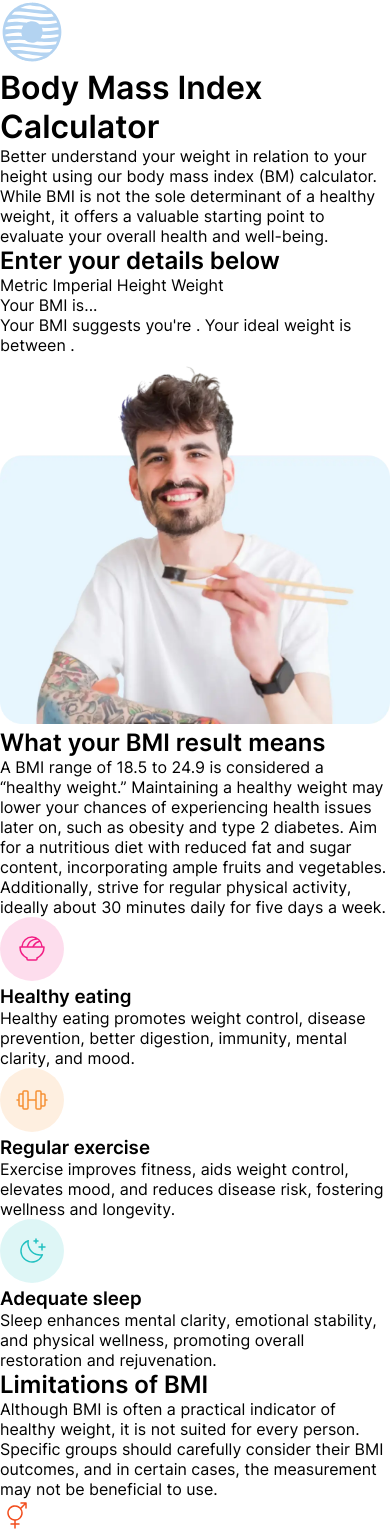
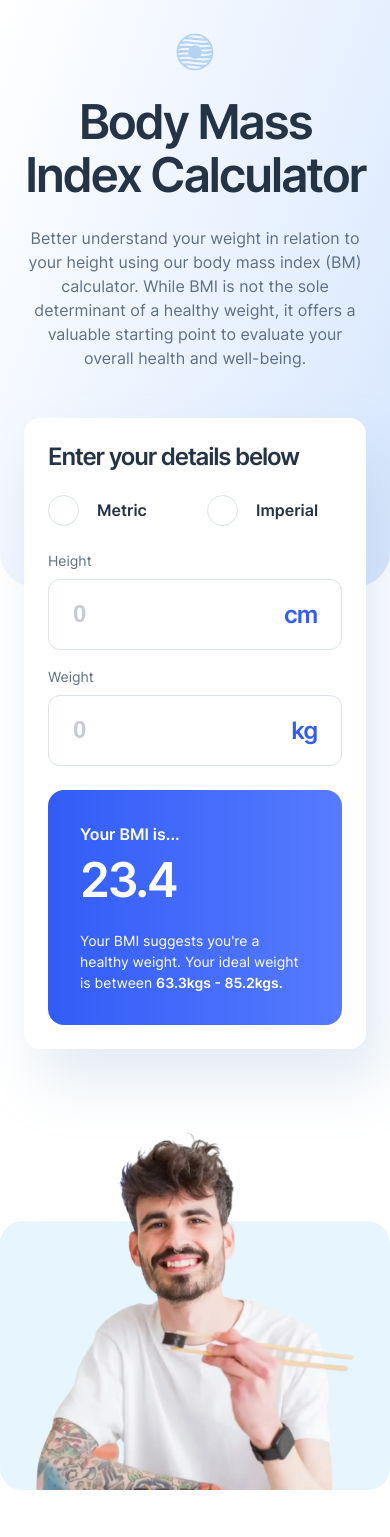
Before and after one commit to mihalymarcell86/bmi-calculator, a React (Vite) app: page / in a window 390 px wide. Shown: the top 1537 px of the page. Built offline with nearby package versions, Linux system fonts and the light colour scheme.

Commit message:
mobile layout

```diff
--- a/src/App.jsx
+++ b/src/App.jsx
@@ -9,103 +9,136 @@ import icon_muscle from "./assets/images/icon-muscle.svg";
 import icon_pregnancy from "./assets/images/icon-pregnancy.svg";
 import icon_race from "./assets/images/icon-race.svg";
 
+import style from "../src/styles/App.module.scss";
+
+import Form from "./assets/components/Form";
+
 function App() {
   return (
     <>
-      <header>
-        <img src={logo} alt="logo" />
-      </header>
-      <main>
-        <h1>Body Mass Index Calculator</h1>{" "}
-        <p>
+      <header className={style.header}>
+        <img src={logo} alt="logo" className={style["header-logo"]} />
+        <h1 className={`heading-xl ${style["header-heading"]}`}>
+          Body Mass Index Calculator
+        </h1>
+        <p className="text-m">
           Better understand your weight in relation to your height using our
           body mass index (BM) calculator. While BMI is not the sole determinant
           of a healthy weight, it offers a valuable starting point to evaluate
           your overall health and well-being.
         </p>
+      </header>
+      <main>
+        <Form />
         <div>
-          <h2>Enter your details below</h2>{" "}
-          <form>Metric Imperial Height Weight </form>
-          <div>
-            <div>
-              <p>Your BMI is...</p>
-              <output>{/* <!-- add score --> */}</output>
-            </div>
-            <div>
-              Your BMI suggests you&apos;re {/* <!-- add classification -->*/}.
-              Your ideal weight is between {/* <!-- add range --> */}.
-            </div>
-          </div>
-        </div>
-        <section>
-          <img src={image} alt="a man eating sushi" />
-          <h2>What your BMI result means</h2>
-          <p>
-            A BMI range of 18.5 to 24.9 is considered a <q>healthy weight.</q>{" "}
-            Maintaining a healthy weight may lower your chances of experiencing
-            health issues later on, such as obesity and type 2 diabetes. Aim for
-            a nutritious diet with reduced fat and sugar content, incorporating
-            ample fruits and vegetables. Additionally, strive for regular
-            physical activity, ideally about 30 minutes daily for five days a
-            week.
+          <img src={image} alt="a man eating sushi" className={style.image} />
+          <section className={style["section-meaning"]}>
+            <h2 className={`heading-l bold ${style.subheading}`}>
+              What your BMI result means
+            </h2>
+            <p className="text-m">
+              A BMI range of 18.5 to 24.9 is considered a &#39;healthy
+              weight.&#39; Maintaining a healthy weight may lower your chances
+              of experiencing health issues later on, such as obesity and type 2
+              diabetes. Aim for a nutritious diet with reduced fat and sugar
+              content, incorporating ample fruits and vegetables. Additionally,
+              strive for regular physical activity, ideally about 30 minutes
+              daily for five days a week.
             </p>
           </section>
-        <section>
+        </div>
+        <section className={style["section-factors"]}>
+          <div className={style.factor}>
             <img src={icon_eating} alt="" />
-          <h3>Healthy eating</h3>
-          <p>
+            <h3 className="heading-m">Healthy eating</h3>
+            <p className="text-m">
               Healthy eating promotes weight control, disease prevention, better
               digestion, immunity, mental clarity, and mood.
             </p>
+          </div>
+          <div className={style.factor}>
             <img src={icon_exercise} alt="" />
-          <h3>Regular exercise</h3>
-          <p>
+            <h3 className="heading-m">Regular exercise</h3>
+            <p className="text-m">
               Exercise improves fitness, aids weight control, elevates mood, and
               reduces disease risk, fostering wellness and longevity.
             </p>
+          </div>
+          <div className={style.factor}>
             <img src={icon_sleep} alt="" />
-          <h3>Adequate sleep</h3>
-          <p>
+            <h3 className="heading-m">Adequate sleep</h3>
+            <p className="text-m">
               Sleep enhances mental clarity, emotional stability, and physical
               wellness, promoting overall restoration and rejuvenation.
             </p>
+          </div>
         </section>
-        <section>
-          <h2>Limitations of BMI</h2>
-          <p>
-            Although BMI is often a practical indicator of healthy weight, it is
-            not suited for every person. Specific groups should carefully
+        <section className={style["section-limitations"]}>
+          <div className={style["limitations-intro"]}>
+            <h2 className={`heading-l ${style.subheading}`}>
+              Limitations of BMI
+            </h2>
+            <p className="text-m">
+              Although BMI is often a practical indicator of healthy weight, it
+              is not suited for every person. Specific groups should carefully
               consider their BMI outcomes, and in certain cases, the measurement
               may not be beneficial to use.
             </p>
+          </div>
+          <div className={style["limitations-list"]}>
+            <div className={style["limitation-card"]}>
               <div>
                 <img src={icon_gender} alt="" />
-            <h3>Gender</h3>The development and body fat composition of girls and
-            boys vary with age. Consequently, a child&apos;s age and gender are
+                <h3 className="heading-s">Gender</h3>
+              </div>
+              <p className="text-m">
+                The development and body fat composition of girls and boys vary
+                with age. Consequently, a child&apos;s age and gender are
                 considered when evaluating their BMI.
+              </p>
             </div>
+            <div className={style["limitation-card"]}>
               <div>
                 <img src={icon_age} alt="" />
-            <h3>Age</h3>In aging individuals, increased body fat and muscle loss
-            may cause BMI to underestimate body fat content.{" "}
+                <h3 className="heading-s">Age</h3>
               </div>
+              <p className="text-m">
+                In aging individuals, increased body fat and muscle loss may
+                cause BMI to underestimate body fat content.
+              </p>
+            </div>
+            <div className={style["limitation-card"]}>
               <div>
                 <img src={icon_muscle} alt="" />
-            <h3>Muscle</h3>BMI may misclassify muscular individuals as
-            overweight or obese, as it doesn&apos;t differentiate muscle from
-            fat.
+                <h3 className="heading-s">Muscle</h3>
               </div>
+              <p className="text-m">
+                BMI may misclassify muscular individuals as overweight or obese,
+                as it doesn&apos;t differentiate muscle from fat.
+              </p>
+            </div>
+            <div className={style["limitation-card"]}>
               <div>
                 <img src={icon_pregnancy} alt="" />
-            <h3>Pregnancy</h3>Expectant mothers experience weight gain due to
-            their growing baby. Maintaining a healthy pre-pregnancy BMI is
-            advisable to minimise health risks for both mother and child.
+                <h3 className="heading-s">Pregnancy</h3>
               </div>
+              <p className="text-m">
+                Expectant mothers experience weight gain due to their growing
+                baby. Maintaining a healthy pre-pregnancy BMI is advisable to
+                minimise health risks for both mother and child.
+              </p>
+            </div>
+            <div className={style["limitation-card"]}>
               <div>
                 <img src={icon_race} alt="" />
-            <h3>Race</h3>Certain health concerns may affect individuals of some
-            Black and Asian origins at lower BMIs than others. To learn more, it
-            is advised to discuss this with your GP or practice nurse.
+                <h3 className="heading-s">Race</h3>
+              </div>
+              <p className="text-m">
+                Certain health concerns may affect individuals of some Black and
+                Asian origins at lower BMIs than others. To learn more, it is
+                advised to discuss this with your GP or practice nurse.
+              </p>
+            </div>
           </div>
         </section>
       </main>
--- /dev/null
+++ b/src/assets/components/Form.jsx
@@ -0,0 +1,84 @@
+import style from "../../styles/Form.module.scss";
+
+export default function Form() {
+  return (
+    <section className={style.container}>
+      <h1 className={`heading-m ${style.heading}`}>Enter your details below</h1>
+      <form className={style.form}>
+        <div className={style["radio-group"]}>
+          <div className={style.radio}>
+            <input type="radio" name="unit" id="metric" value="metric" />
+            <label htmlFor="metric" className="text-m bold">
+              Metric
+            </label>
+          </div>
+          <div className={style.radio}>
+            <input type="radio" name="unit" id="imperial" value="imperial" />
+            <label htmlFor="imperial" className="text-m bold">
+              Imperial
+            </label>
+          </div>
+        </div>
+        <div>
+          <label htmlFor="height" className={`text-s ${style[`input-label`]}`}>
+            Height
+          </label>
+          <div className={style["input-group"]}>
+            <div className={style["input-wrapper"]}>
+              <input
+                type="number"
+                id="height"
+                inputMode="numeric"
+                placeholder="0"
+                className="heading-m bold"
+              />
+              <p className={`heading-m bold ${style["input-unit"]}`}>cm</p>
+            </div>
+            {/* second input field (conditional)*/}
+          </div>
+        </div>
+        <div>
+          <label htmlFor="weight" className={`text-s ${style[`input-label`]}`}>
+            Weight
+          </label>
+          <div className={style["input-group"]}>
+            <div className={style["input-wrapper"]}>
+              <input
+                type="number"
+                id="weight"
+                inputMode="numeric"
+                placeholder="0"
+                className="heading-m bold"
+              />
+              <p className={`heading-m bold ${style["input-unit"]}`}>kg</p>
+            </div>
+            {/* second input field (conditional)*/}
+          </div>
+        </div>
+      </form>
+      <div className={style.result}>
+        <div>
+          <p className={`text-m bold ${style["result-paragraph"]}`}>
+            Your BMI is...
+          </p>
+          <output
+            htmlFor="metric imperial height weight"
+            className="heading-xl bold"
+          >
+            23.4 {/* dummy */}
+            {/* <!-- add score --> */}
+          </output>
+        </div>
+        <div>
+          <p className="text-s">
+            Your BMI suggests you&apos;re a healthy weight
+            {/* <!-- add classification -->*/}. Your ideal weight is between{" "}
+            <strong className="bold">
+              63.3kgs - 85.2kgs{/* <!-- add range --> */}.
+            </strong>
+          </p>
+        </div>
+      </div>
+    </section>
+  );
+}
--- /dev/null
+++ b/src/styles/App.module.scss
@@ -0,0 +1,87 @@
+@use "util/global" as *;
+
+.header {
+  padding: rem(32px) rem(24px) rem(217px);
+  margin-bottom: rem(-169px);
+  --bg-opacity: 1;
+  background-image: $bg-gradient;
+  border-radius: 0 0 rem(35px) rem(35px);
+  text-align: center;
+}
+
+.header-logo {
+  width: rem(40px);
+  aspect-ratio: 1 / 1;
+  margin: 0 auto rem(24px);
+}
+
+.header-heading {
+  margin-bottom: rem(24px);
+}
+
+.image {
+  margin-bottom: rem(48px);
+}
+
+.section-meaning {
+  margin: 0 rem(24px) rem(71.61px);
+}
+
+.subheading {
+  margin-bottom: rem(32px);
+}
+
+.section-factors {
+  padding: rem(56px) rem(28.96px) rem(56px) rem(19.04px);
+  margin-bottom: rem(72px);
+  --bg-opacity: 0.25;
+  background-image: $bg-gradient;
+  display: flex;
+  flex-direction: column;
+  gap: rem(40px);
+}
+
+.factor {
+  img {
+    width: rem(64px);
+    aspect-ratio: 1 / 1;
+    margin-bottom: rem(32px);
+  }
+
+  h3 {
+    margin-bottom: rem(24px);
+  }
+}
+
+.section-limitations {
+  margin-inline: rem(19px) rem(29px);
+}
+
+.limitations-intro {
+  text-align: center;
+  margin-bottom: rem(56px);
+}
+
+.limitations-list {
+  display: flex;
+  flex-direction: column;
+  gap: rem(16px);
+}
+
+.limitation-card {
+  box-shadow: 16px 32px 56px 0px var(--box-shadow);
+  border-radius: rem(16px);
+  padding: rem(24px);
+
+  img {
+    width: rem(32px);
+    aspect-ratio: 1 / 1;
+  }
+
+  div {
+    display: flex;
+    align-items: center;
+    gap: rem(16px);
+    margin-bottom: rem(16px);
+  }
+}
--- /dev/null
+++ b/src/styles/Form.module.scss
@@ -0,0 +1,99 @@
+@use "util/global" as *;
+
+.container {
+  background-color: var(--form-bg);
+  margin: 0 rem(24px) rem(72px);
+  padding: rem(24px);
+  border-radius: rem(16px);
+  box-shadow: 16px 32px 56px 0px var(--box-shadow);
+}
+
+.form {
+  margin-bottom: rem(8px);
+}
+
+.heading {
+  margin-bottom: rem(24px);
+}
+
+.radio-group {
+  display: flex;
+  gap: rem(24px);
+  margin-bottom: rem(24px);
+  color: var(--heading);
+}
+
+.radio {
+  width: 100%;
+  display: flex;
+  align-items: center;
+  gap: rem(18px);
+}
+
+input[type="radio"] {
+  appearance: none;
+  width: rem(31px);
+  aspect-ratio: 1 / 1;
+  border: 1px solid #d8e2e7;
+  border-radius: 50%;
+  &:checked {
+    border: 8px solid var(--radio-border);
+    background-color: var(--radio-bg);
+    transition: all 0.5s ease;
+  }
+}
+
+.input-label {
+  display: block;
+  color: var(--input-label);
+  margin-bottom: rem(8px);
+}
+
+.input-group {
+  display: flex;
+}
+
+.input-wrapper {
+  border: 1px solid var(--input-border);
+  border-radius: rem(12px);
+  width: 100%;
+  padding: rem(20px) rem(24px);
+  margin-bottom: rem(16px);
+  display: flex;
+  gap: rem(24px);
+  &:focus-within {
+    border-color: var(--input-border-active);
+  }
+}
+
+input[type="number"] {
+  appearance: textfield;
+  border: none;
+  min-width: 0;
+  color: var(--input-text);
+  &::placeholder {
+    color: var(--input-placeholder);
+  }
+  &:focus,
+  &:active {
+    outline: none;
+  }
+}
+
+.input-unit {
+  color: var(--input-unit);
+}
+
+.result {
+  color: var(--result-text);
+  background-image: $result-bg-gradient;
+  padding: rem(32px);
+  border-radius: rem(16px);
+  display: flex;
+  flex-direction: column;
+  gap: rem(24px);
+}
+
+.result-paragraph {
+  margin-bottom: rem(8px);
+}
--- a/src/styles/index.scss
+++ b/src/styles/index.scss
@@ -1,4 +1,5 @@
 @use "util/global" as *;
+@use "sass:color";
 
 @include setup;
 
@@ -24,4 +25,75 @@
 
 body {
   font-family: Inter, sans-serif;
+  color: var(--text);
+  padding-bottom: rem(96px);
 }
+
+//Typography
+
+h1,
+h2,
+h3 {
+  font-weight: 600;
+  color: var(--heading);
+}
+
+.heading-xl {
+  font-size: rem(48px);
+  letter-spacing: rem(-2.4px);
+  line-height: 1.1;
+}
+
+.heading-l {
+  font-size: rem(32px);
+  letter-spacing: rem(-1.6px);
+  line-height: 1.1;
+}
+
+.heading-m {
+  font-size: rem(24px);
+  letter-spacing: rem(-1.2px);
+}
+
+.heading-s {
+  font-size: rem(20px);
+  letter-spacing: rem(-1px);
+}
+
+%text {
+  line-height: 1.5;
+  font-weight: 400;
+}
+
+.text-m {
+  font-size: rem(16px);
+  @extend %text;
+}
+
+.text-s {
+  font-size: rem(14px);
+  @extend %text;
+}
+
+.bold {
+  font-weight: 600;
+}
+
+//Colors
+
+html {
+  --bg-gradient: #{$bg-gradient};
+  --heading: #{$gunmetal};
+  --text: #{$dark-electric-blue};
+  --form-bg: #{$white};
+  --radio-border: #{$lavender};
+  --radio-bg: #{$ultramarine-blue};
+  --input-label: #{$dark-electric-blue};
+  --input-border: #{$gainsboro};
+  --input-border-active: #{$ultramarine-blue};
+  --input-placeholder: #{color.change($gunmetal, $alpha: 0.25)};
+  --input-text: #{$gunmetal};
+  --input-unit: #{$ultramarine-blue};
+  --box-shadow: #{$ceil};
+  --result-text: #{$white};
+}
--- a/src/styles/util/_functions.scss
+++ b/src/styles/util/_functions.scss
@@ -21,6 +21,7 @@
 
   img {
     max-width: 100%;
+    display: block;
   }
 }
 
--- a/src/styles/util/_variables.scss
+++ b/src/styles/util/_variables.scss
@@ -1 +1,22 @@
 $REM: 16;
+
+// Colors
+$ultramarine-blue: hsl(227, 92%, 58%);
+$gunmetal: hsl(215, 31%, 21%);
+$dark-electric-blue: hsl(215, 17%, 45%);
+$gainsboro: hsl(200, 24%, 88%);
+$lavender: hsl(220, 43%, 92%);
+$ceil: hsla(211, 41%, 69%, 0.25);
+$white: hsl(0, 0%, 100%);
+
+$bg-gradient: linear-gradient(
+  290deg,
+  hsl(216, 95%, 92%, var(--bg-opacity)) 0%,
+  hsla(183, 95%, 92%, 0) 100%
+);
+
+$result-bg-gradient: linear-gradient(
+  90deg,
+  hsl(227, 92%, 58%) 0%,
+  hsl(227, 100%, 67%) 100%
+);
```
Also changed, not shown: 1 other file (tests, documents, lock files or other folders). Lines whose indentation alone changed are shown as unchanged.
